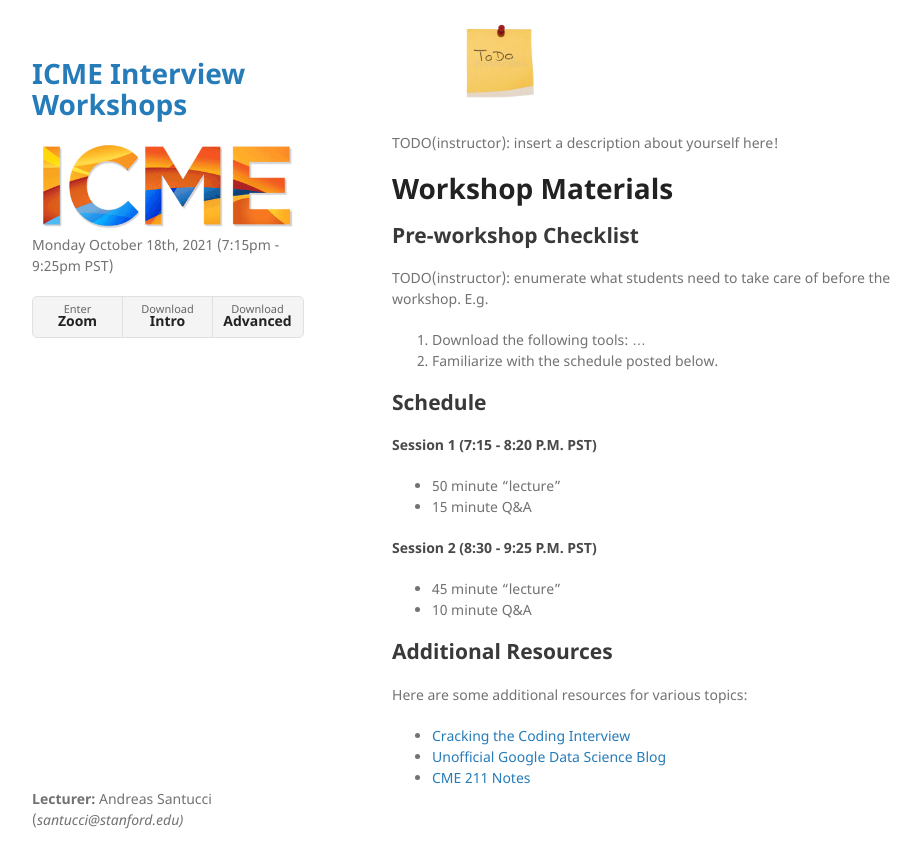
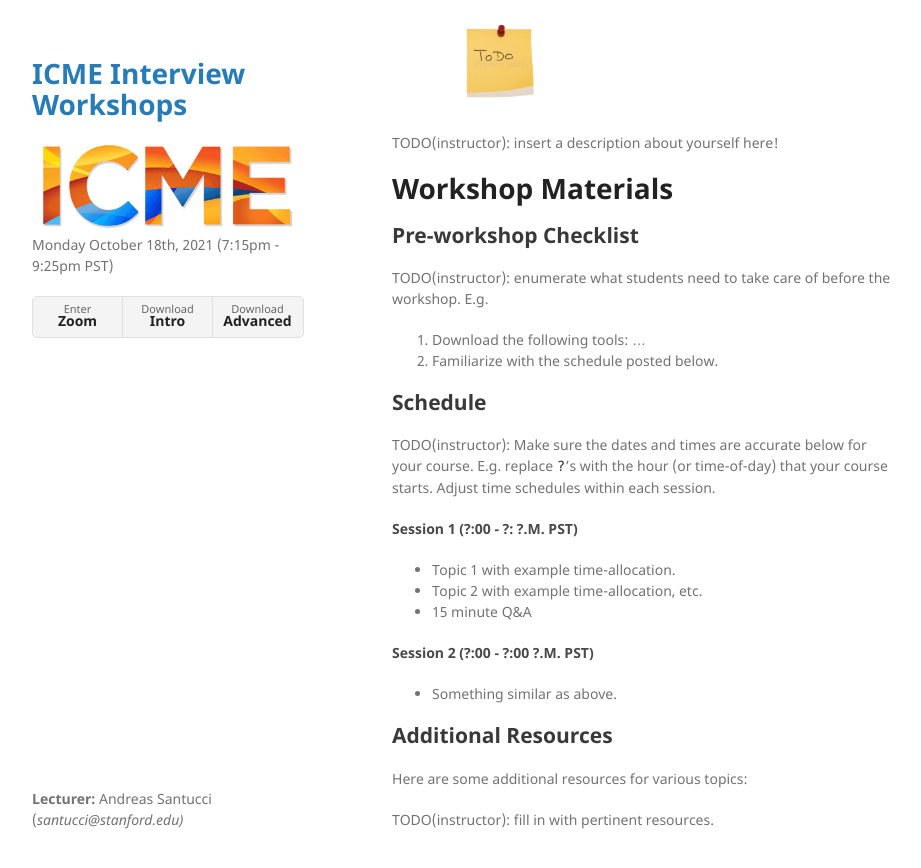
Before and after one commit to hanakl/intro_to_ml_23, a Jekyll site: the page built from index.md, in a window 1280 px wide and 900 px high, scrolled down 654 px. Shown: the top 868 px of the window, without its empty margins (178-1099 px from the left). Built offline with Jekyll 4.4.1, drawn with Linux system fonts in a browser that asks for light colours; our own code applies the rules of GitHub Pages for plain Markdown files.

Commit message:
Schedule Outline, and Additional Resources.

```diff
--- a/index.md
+++ b/index.md
@@ -44,20 +44,20 @@ workshop. E.g.
 2. Familiarize with the schedule posted below.
 
 ## Schedule
+TODO(instructor): Make sure the dates and times are accurate below for your
+course. E.g. replace `?`'s with the hour (or time-of-day)
+that your course starts. Adjust time schedules within each session.
 
-#### Session 1 (7:15 - 8:20 P.M. PST)
-  - 50 minute "lecture"
+#### Session 1 (?:00 - ?: ?.M. PST)
+  - Topic 1 with example time-allocation.
+  - Topic 2 with example time-allocation, etc.
   - 15 minute Q&A
 
-#### Session 2 (8:30 - 9:25 P.M. PST)
-  - 45 minute "lecture"
-  - 10 minute Q&A
+#### Session 2 (?:00 - ?:00 ?.M. PST)
+  - Something similar as above.
 
 ## Additional Resources
 
 Here are some additional resources for various topics:
-- [Cracking the Coding
-Interview](https://www.amazon.com/Cracking-Coding-Interview-Programming-Questions/dp/0984782850/ref=sr_1_1?dchild=1&gclid=CjwKCAjw8KmLBhB8EiwAQbqNoMSrpmQPQieksWJOsjkCmmauc28A2CA2yhMH4kdq12ocSJDXxKm1lBoCqMUQAvD_BwE&hvadid=241870593966&hvdev=c&hvlocphy=9032063&hvnetw=g&hvqmt=e&hvrand=392226786370352375&hvtargid=kwd-20040243067&hydadcr=16409_10304044&keywords=cracking+the+coding+interview&qid=1634382690&sr=8-1)
-- [Unofficial Google Data Science
-Blog](https://www.unofficialgoogledatascience.com/)
-- [CME 211 Notes](https://github.com/CME211/notes#contents)
+
+TODO(instructor): fill in with pertinent resources.
```
